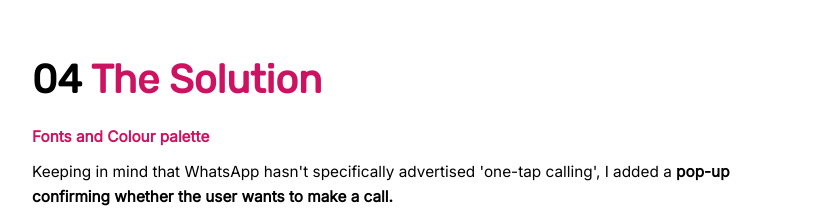
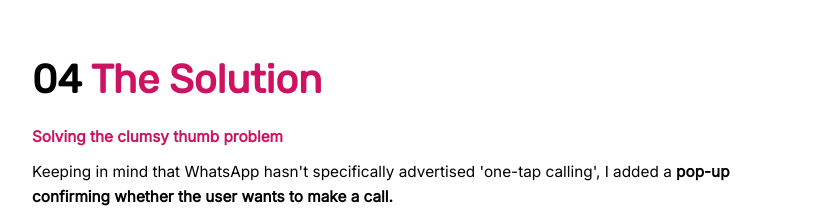
Before and after one commit to roxynblue/KG-Portfolio, a plain HTML site: page whatsapp.html in a window 1280 px wide. Shown: the part 6720-6934 px from the top of the page, without its empty margins (224-1037 px from the left). Drawn offline with nearby package versions, Linux system fonts and the light colour scheme.

Commit message:
Update whatsapp.html

```diff
--- a/whatsapp.html
+++ b/whatsapp.html
@@ -171,6 +171,7 @@
         <div class="contentText">
             <h1>Important messages getting lost in a spam that follows</h1>
             <p>"Sometimes people's enthusiasm over announcements gets too overwhelming :/"    ~ Kavya
+                <br>
                 Here is a screen recording of the same.</p>
         </div>
 
@@ -230,7 +231,7 @@
             <h1>04 <span>The Solution</span></h1>
         </div>
         <div class="contentText" style="margin-top: 2rem;">
-            <h1>Fonts and Colour palette</h1>
+            <h1>Solving the clumsy thumb problem</h1>
             <p>Keeping in mind that WhatsApp hasn't specifically advertised 'one-tap calling', I added a <span style="font-weight:600 ;">pop-up confirming whether the user wants to make a call.</span></p>
 
             <img src="./WhatsApp/call confirmation.png" alt="call confirmation"
```
